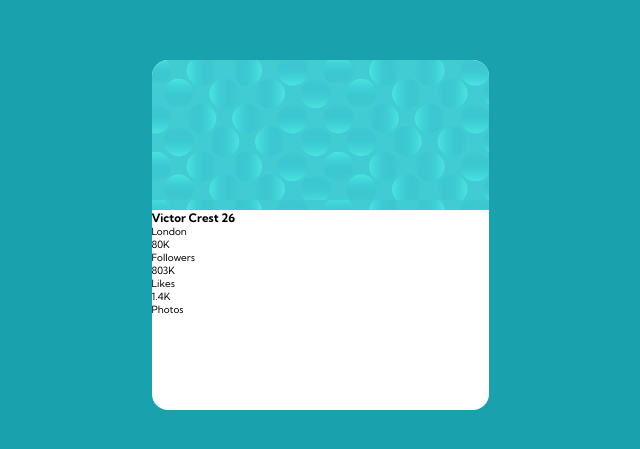
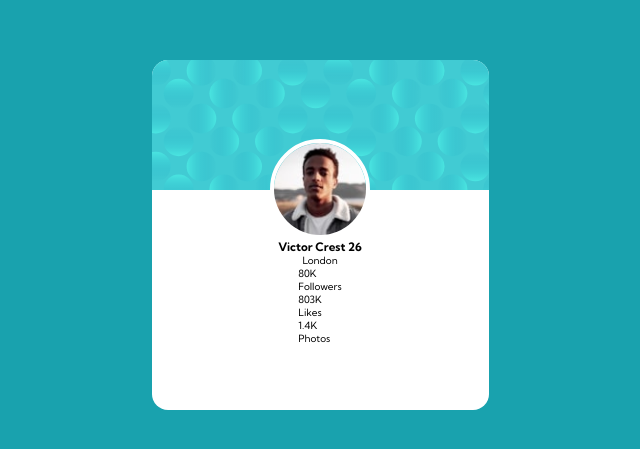
Before and after one commit to devferx/profile-card-component, a plain HTML site: page index.html in a window 1280 px wide. Shown: the part 165-614 px from the top of the page, without its empty margins (320-960 px from the left). Drawn offline with Linux system fonts and the light colour scheme.

Commit message:
[add] card avatar

```diff
--- a/assets/css/styles.css
+++ b/assets/css/styles.css
@@ -29,17 +29,27 @@ body {
 }
 
 .card {
+  display: flex;
+  flex-direction: column;
+  align-items: center;
+  width: 85%;
+  max-width: 337px;
   min-width: 288px;
   height: 350px;
-  width: 85%;
-  max-width: 337px;
   background-color: white;
   border-radius: 16px;
   overflow: hidden;
 }
 
 .card__bg {
-  height: 150px;
+  height: 130px;
   width: 100%;
   background-image: url("../images/bg-pattern-card.svg");
 }
+
+.card__avatar {
+  margin-top: -15%;
+  width: 100px;
+  border: 4px solid white;
+  border-radius: 50%;
+}
--- a/index.html
+++ b/index.html
@@ -20,6 +20,11 @@
   <body>
     <div class="card">
       <div class="card__bg"></div>
+      <img
+        class="card__avatar"
+        src="./assets/images/image-victor.jpg"
+        alt="victor"
+      />
       <h3 class="card__name">
         Victor Crest <span class="card__name__age">26</span>
       </h3>
```
